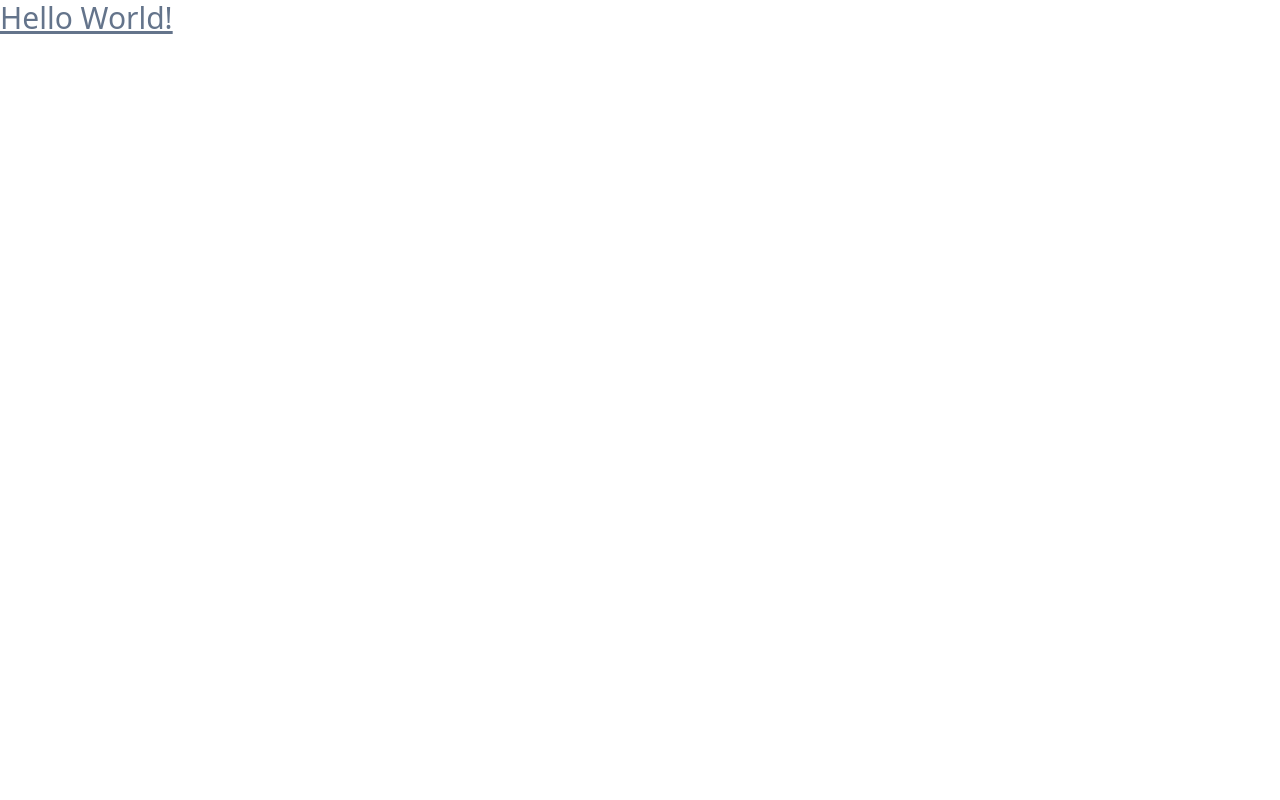
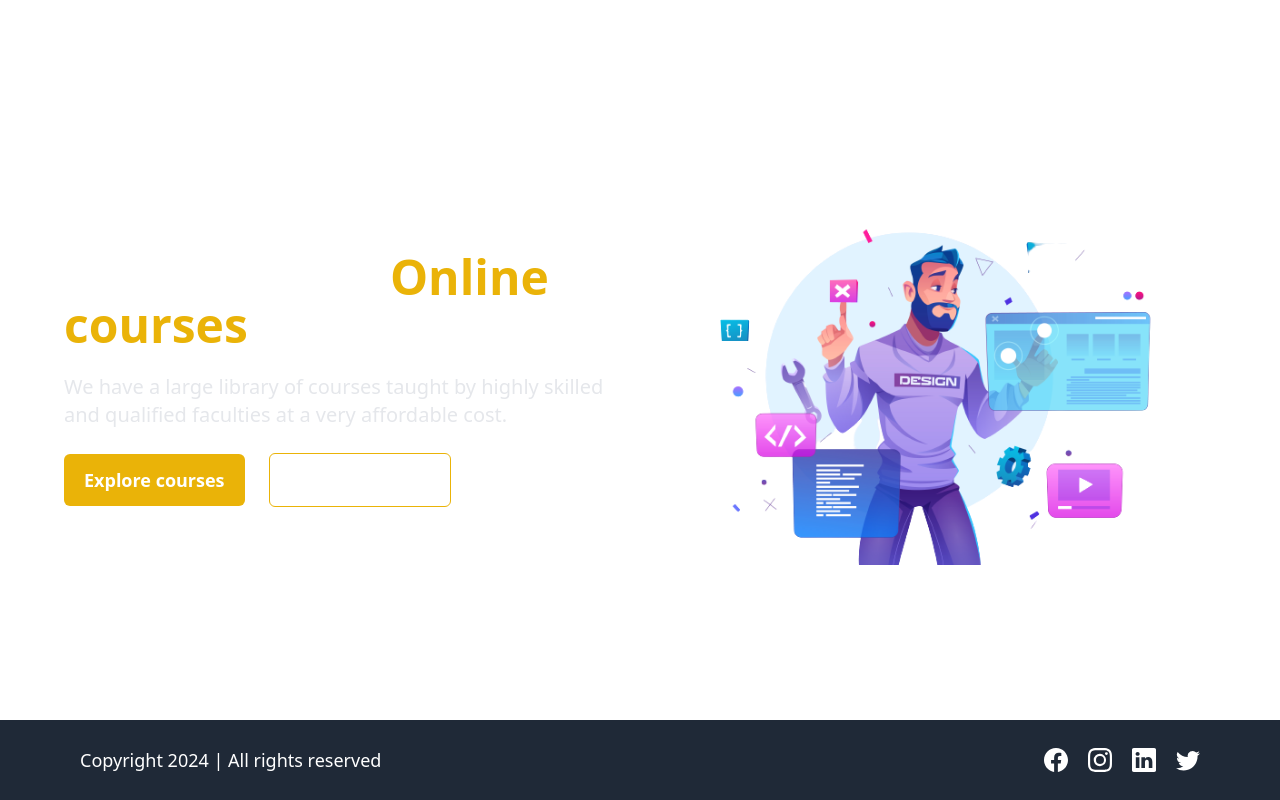
Before and after one commit to Lakshman76/Learning_management_system, a React (Vite) app in the folder client/: page / in a window 1280 px wide. Built offline with nearby package versions, Linux system fonts and the light colour scheme.

Commit message:
add basic layout and integrated to home page

```diff
--- a/client/src/App.jsx
+++ b/client/src/App.jsx
@@ -1,7 +1,12 @@
+import {Route,Routes} from "react-router-dom";
+
+import Home from "./pages/Home"
 
 const App = () => {
   return (
-    <div className="text-3xl underline text-slate-500">Hello World!</div>
+    <Routes>
+      <Route path="/" element={<Home />} />
+    </Routes>
   )
 }
 
--- a/client/src/components/Footer.jsx
+++ b/client/src/components/Footer.jsx
@@ -4,7 +4,7 @@
   const newDate = new Date();
   const year = newDate.getFullYear();
   return (
-    <footer className="relative left-0 bottom-0 h-[10vh] py-5 flex flex-col sm:flex-row items-center justify-between sm:px-20 text-white bg-gray-500 ">
+    <footer className="relative left-0 bottom-0 h-[10vh] py-5 flex flex-col sm:flex-row items-center justify-between sm:px-20 text-white bg-gray-800 ">
       <section className="text-lg">
         Copyright {year} | All rights reserved
       </section>
--- /dev/null
+++ b/client/src/layouts/HomeLayout.jsx
@@ -0,0 +1,64 @@
+import { AiFillCloseCircle } from "react-icons/ai";
+import { FiMenu } from "react-icons/fi";
+import { Link } from "react-router-dom";
+
+import Footer from "../components/Footer";
+
+const HomeLayout = ({ children }) => {
+
+  function changeWidth() {
+    const drowerSide = document.getElementsByClassName("drawer-side");
+    drowerSide[0].style.width = "auto";
+  }
+
+  function hideDrawer(){
+    const element = document.getElementsByClassName("drawer-toggle");
+    element[0].checked = false;
+    const drowerSide = document.getElementsByClassName("drawer-side");
+    drowerSide[0].style.width = 0;
+  }
+
+  return (
+    <div className="min-h-[90vh]">
+      <div className="drawer absolute left-0 z-50">
+        <input id="my-drawer" type="checkbox" className="drawer-toggle" />
+        <div className="drawer-content">
+          {/* Page content here */}
+          <label htmlFor="my-drawer">
+            <FiMenu
+              onClick={changeWidth}
+              size={"32px"}
+              className="font-bold text-white m-4"
+            />
+          </label>
+        </div>
+        <div className="drawer-side w-0">
+          <label htmlFor="my-drawer" className="drawer-overlay"></label>
+          <ul className="menu p-4 w-48 sm:w-80 bg-base-200 text-base-content relative">
+            <li className="w-fit absolute right-2 z-50">
+              <button onClick={hideDrawer}>
+                <AiFillCloseCircle />
+              </button>
+            </li>
+            <li>
+              <Link to={"/"}>Home</Link>
+            </li>
+            <li>
+              <Link to={"/about"}>About Us</Link>
+            </li>
+            <li>
+              <Link to={"/contact"}>Contact Us</Link>
+            </li>
+            <li>
+              <Link to={"/courses"}>All Courses</Link>
+            </li>
+          </ul>
+        </div>
+      </div>
+      {children}
+      <Footer />
+    </div>
+  );
+};
+
+export default HomeLayout;
--- /dev/null
+++ b/client/src/pages/Home.jsx
@@ -0,0 +1,36 @@
+import { Link } from "react-router-dom";
+
+import homePageMainImage from "../assets/images/homePageMainImage.png"
+import HomeLayout from "../layouts/HomeLayout";
+
+const Home = () => {
+  return (
+    <HomeLayout>
+      <div className="pt-10 text-white flex items-center justify-center gap-10 mx-16 h-[90vh]">
+        <div className="w-1/2 space-y-6">
+          <h1 className="text-5xl font-semibold">
+            Find out best{" "}
+            <span className="text-yellow-500 font-bold">Online courses</span>
+          </h1>
+          <p className="text-xl text-gray-200">
+            We have a large library of courses taught by highly skilled and
+            qualified faculties at a very affordable cost.
+          </p>
+          <div className="space-x-6">
+            <Link to={"/courses"}>
+              <button className="bg-yellow-500 px-5 py-3 rounded-md font-semibold text-lg cursor-pointer hover:bg-yellow-600 transition-all ease-in-out duration-300">Explore courses</button>
+            </Link>
+            <Link to={"/courses"}>
+              <button className=" border border-yellow-500 px-5 py-3 rounded-md font-semibold text-lg cursor-pointer hover:bg-yellow-600 transition-all ease-in-out duration-300">Explore courses</button>
+            </Link>
+          </div>
+        </div>
+        <div className="w-1/2 flex items-center justify-center ">
+          <img src={homePageMainImage} alt="" />
+        </div>
+      </div>
+    </HomeLayout>
+  );
+};
+
+export default Home;
```
Also changed, not shown: client/.eslintrc.cjs.
